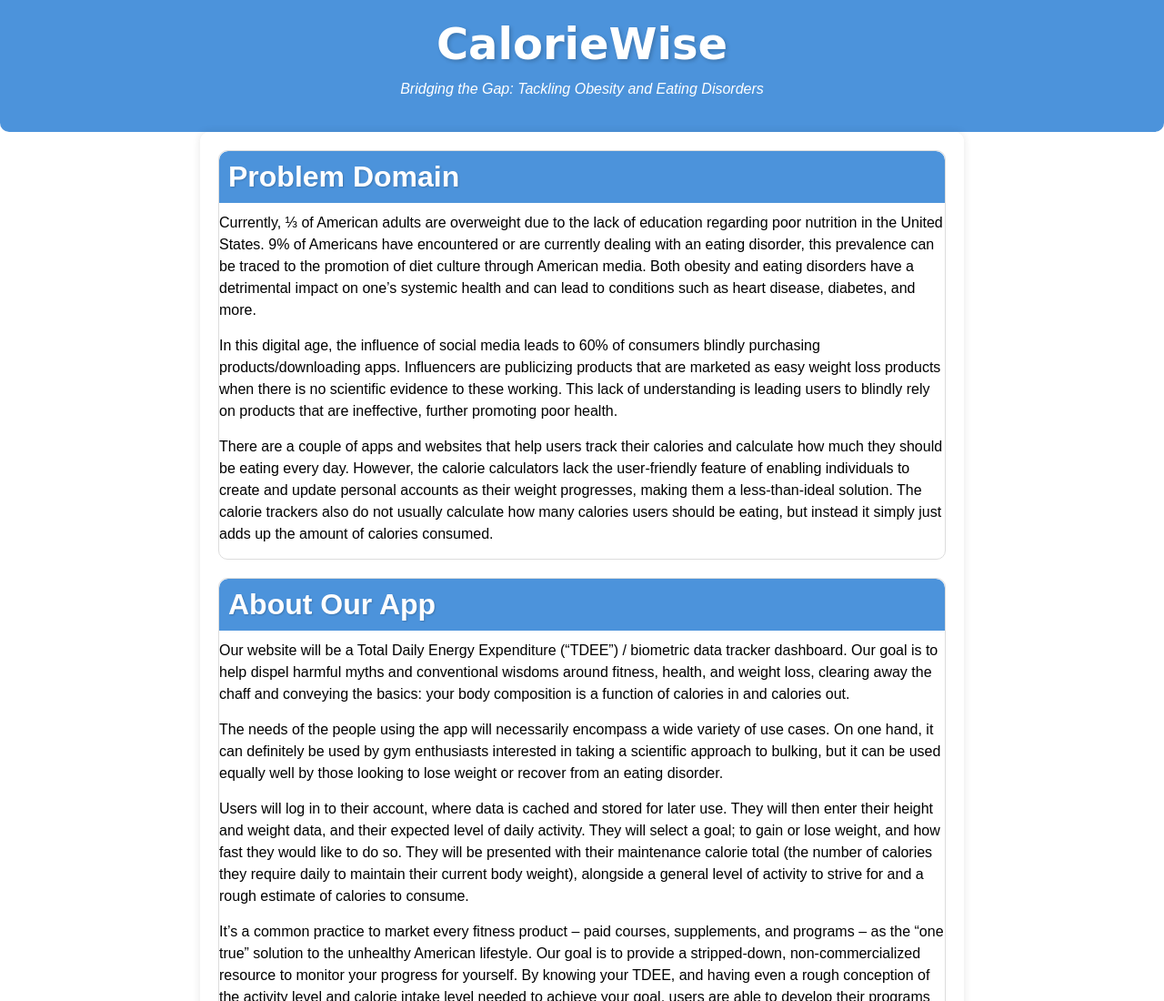
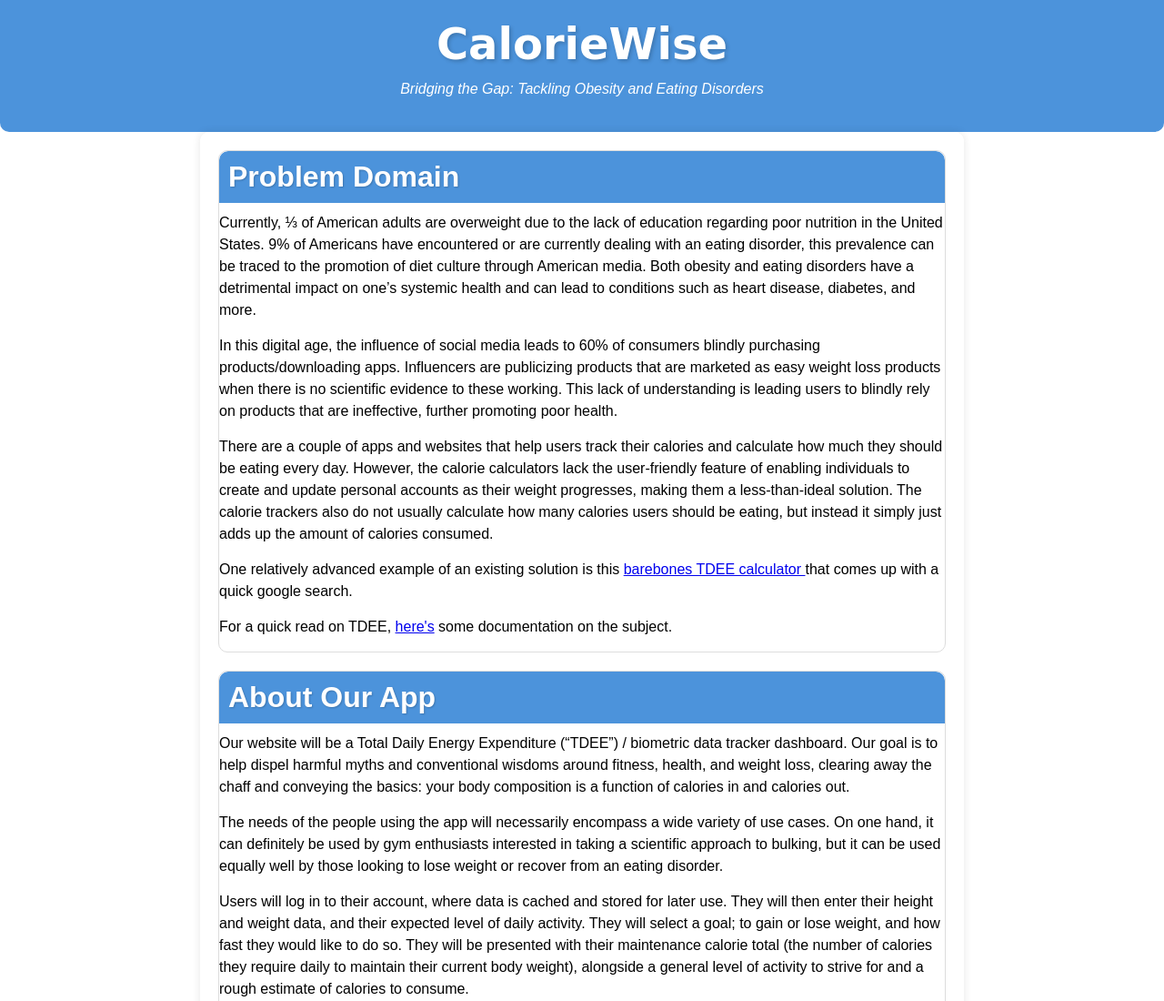
Before and after one commit to tjsander64/INFO340Proj, a plain HTML site: page proposal-website/index.html in a window 1280 px wide. Shown: the top 1100 px of the page at 91% size. Drawn offline with Linux system fonts and the light colour scheme.

Commit message:
add resource links

```diff
--- a/proposal-website/index.html
+++ b/proposal-website/index.html
@@ -23,6 +23,12 @@
             </p>
             <p>
                 There are a couple of apps and websites that help users track their calories and calculate how much they should be eating every day. However, the calorie calculators lack the user-friendly feature of enabling individuals to create and update personal accounts as their weight progresses, making them a less-than-ideal solution. The calorie trackers also do not usually calculate how many calories users should be eating, but instead it simply just adds up the amount of calories consumed.
+            </p>
+            <p>
+                One relatively advanced example of an existing solution is this <a href="https://tdeecalculator.net/"> barebones TDEE calculator </a> that comes up with a quick google search.
+            </p>
+            <p>
+                For a quick read on TDEE, <a href="https://www.k-state.edu/paccats/Contents/PA/PDF/Physical%20Activity%20and%20Controlling%20Weight.pdf"> here's</a> some documentation on the subject.
             </p>
         </section>
 
```
